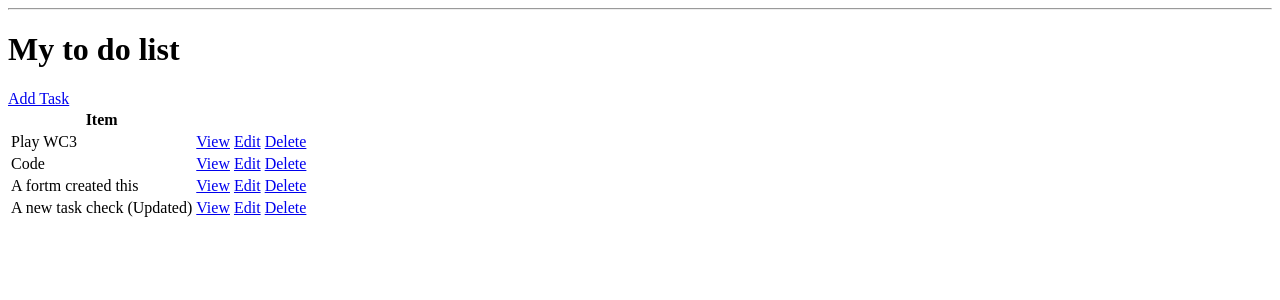
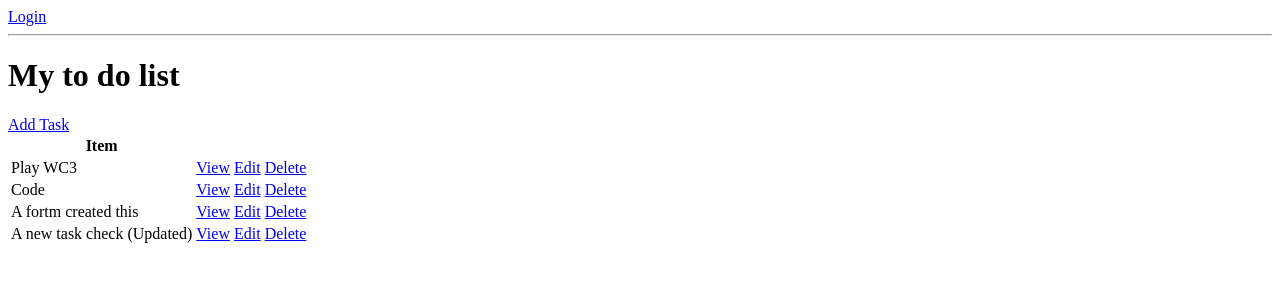
Before and after one commit to boiko88/To-do-list, a Django app: page / in a window 1280 px wide. Shown: the top 300 px of the page. Run offline with Django 4.2, Linux system fonts and the light colour scheme; data comes from the database, SQL or seed files in the repository; both versions use the stored data as it was after the commit.

Commit message:
created a new html page for login and also added login and logout functionality

```diff
--- a/todo_list/base/templates/base/task_list.html
+++ b/todo_list/base/templates/base/task_list.html
@@ -1,6 +1,12 @@
-
+{% if request.user.is_authenticated %}
+    <p>{{request.user}}</p>
+    <a href='{% url 'logout' %}'>Logout</a>
+{% else %}
+    <a href="{% url 'login' %}">Login</a>
+{% endif %}
 
 <hr>
+
 <h1>My to do list</h1>
 <a href="{% url 'task-create' %}">Add Task</a>
 
--- a/todo_list/base/urls.py
+++ b/todo_list/base/urls.py
@@ -1,7 +1,11 @@
 from django.urls import path
-from .views import TaskCreate, TaskList, TaskDetail, TaskUpdate, DeleteView
+from .views import TaskCreate, TaskList, TaskDetail, TaskUpdate, DeleteView, CustomLoginView
+
+from django.contrib.auth.views import LogoutView
 
 urlpatterns = [
+    path('login/', CustomLoginView.as_view(), name='login'),
+    path('logout/', LogoutView.as_view(next_page='login'), name='logout'),
     path('', TaskList.as_view(), name='tasks'),
     path('task/<int:pk>/', TaskDetail.as_view(), name='task'),
     path('task-create/', TaskCreate.as_view(), name='task-create'),
--- a/todo_list/base/views.py
+++ b/todo_list/base/views.py
@@ -3,7 +3,18 @@ from django.views.generic.list import ListView
 from django.views.generic.detail import DetailView
 from django.views.generic.edit import CreateView, UpdateView, DeleteView
 from django.urls import reverse_lazy
+
+from django.contrib.auth.views import LoginView
+
 from .models import Task
+
+class CustomLoginView(LoginView):
+    template_name = 'base/login.html'
+    fields = '__all__'
+    redirect_authenticated_user = True
+
+    def get_success_url(self):
+        return reverse_lazy('tasks')
 
 class TaskList(ListView):
     model = Task
```
Also changed, not shown: todo_list/base/templates/base/login.html (added, +7 -0 lines), todo_list/db.sqlite3.
